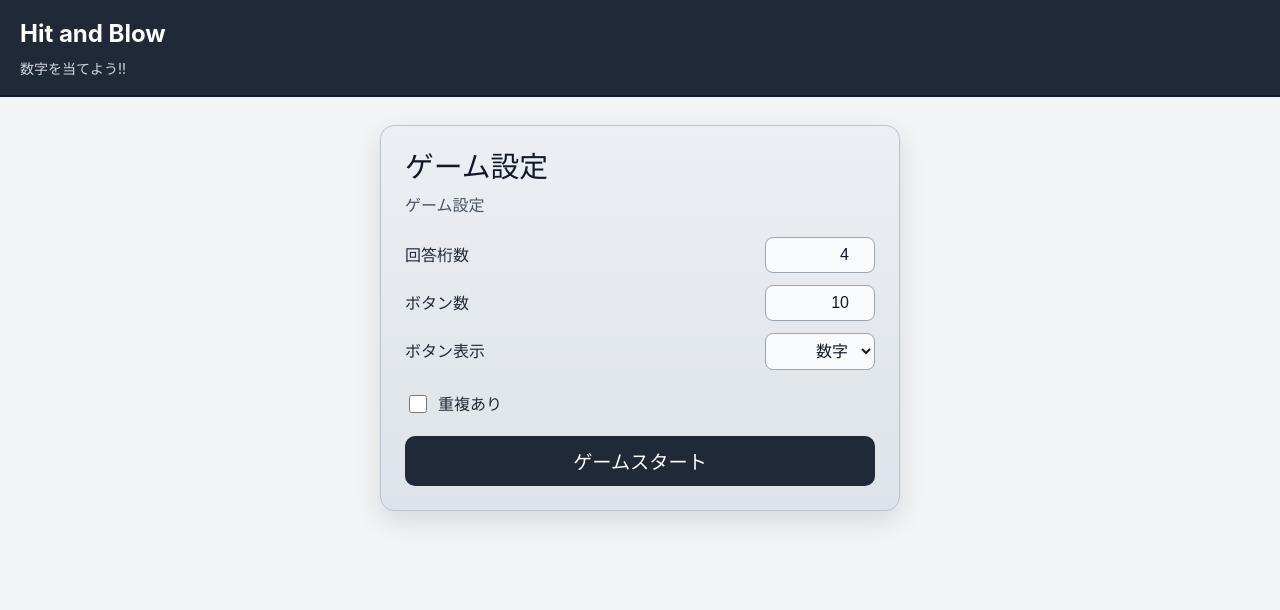
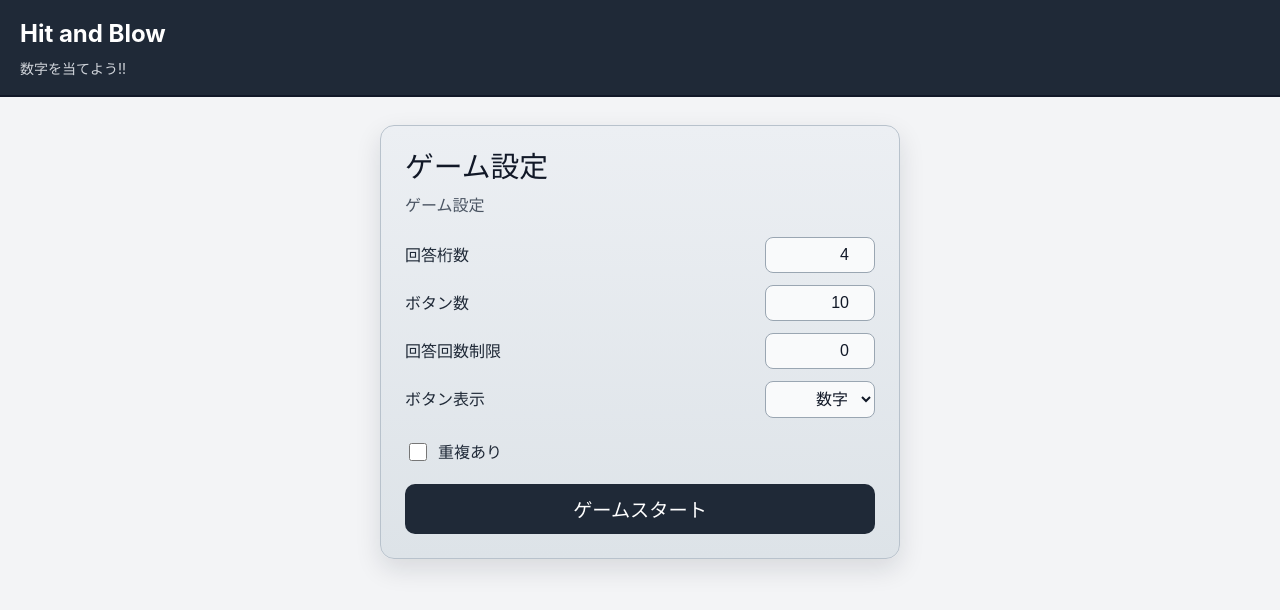
Before and after one commit to Ryoran-ran/React-Ts-HitAndBlow, a React (Vite) app in the folder hit-and-blow/: page / in a window 1280 px wide. Shown: the top 610 px of the page. Built offline with nearby package versions, Linux system fonts and the light colour scheme.

Commit message:
feat:メニューに回答回数制限を追加

```diff
--- a/hit-and-blow/src/game/common/function/type.ts
+++ b/hit-and-blow/src/game/common/function/type.ts
@@ -5,6 +5,7 @@ export type PlaySettings = {
   useButton?: number
   ruleDuplication?: boolean
   buttonLabelMode?: ButtonLabelMode
+  answerLimit?: number
 }
 
 export type JudgeResult = {
--- a/hit-and-blow/src/game/menu/MenuGame.tsx
+++ b/hit-and-blow/src/game/menu/MenuGame.tsx
@@ -14,6 +14,7 @@ export default function AppMenuGame() {
   const [ruleDuplication, setRuleDuplication] = useState(settings.ruleDuplication ?? false)
   const [maxDigits, setMaxDigits] = useState(settings.maxDigits ?? 4)
   const [useButton, setUseButton] = useState(settings.useButton ?? 10)
+  const [answerLimit, setAnswerLimit] = useState(settings.answerLimit ?? 0)
   const [buttonLabelMode, setButtonLabelMode] = useState<ButtonLabelMode>(
     settings.buttonLabelMode ?? 'number'
   )
@@ -80,6 +81,22 @@ export default function AppMenuGame() {
           />
         </div>
 
+        {/* 回答制限 */}
+        <div className="menu-field">
+          <label className="menu-label" htmlFor="answer-limit">
+            {texts.menu.answerLimit}
+          </label>
+          <input
+            id="answer-limit"
+            className="menu-input"
+            type="number"
+            value={answerLimit}
+            min={0}
+            onChange={(e) => setAnswerLimit(Number(e.target.value))}
+          />
+        </div>
+
+
         {/* ボタンラベル */}
         <div className="menu-field">
           <label className="menu-label" htmlFor="button-label-mode">
@@ -132,6 +149,7 @@ export default function AppMenuGame() {
                 useButton,
                 ruleDuplication,
                 buttonLabelMode,
+                answerLimit,
               },
             })
           }
--- a/hit-and-blow/src/game/play/PlayGame.tsx
+++ b/hit-and-blow/src/game/play/PlayGame.tsx
@@ -32,8 +32,6 @@ function AppPlayGame() {
       .map((digit) => buttonLabelMap[digit] ?? digit)
       .join('')
   }
-
-
 
   const onAnswer = useCallback(() => {
     if (gameClear || text.length < maxDigits) return
--- a/hit-and-blow/src/texts/ja.json
+++ b/hit-and-blow/src/texts/ja.json
@@ -12,6 +12,7 @@
     ,"ruleDuplication":"重複あり"
     ,"gameStart":"ゲームスタート"
     ,"buttonLabelMode": "ボタン表示"
+    ,"answerLimit":"回答回数制限"
     ,"buttonLabelModeOptions": {
       "number": "数字",
       "kanji": "漢字",
```
